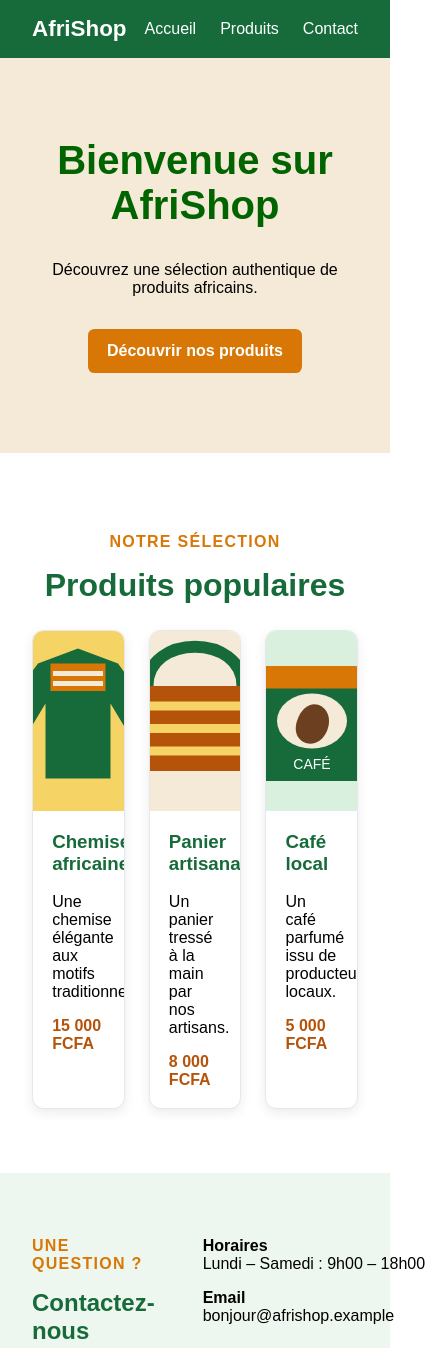
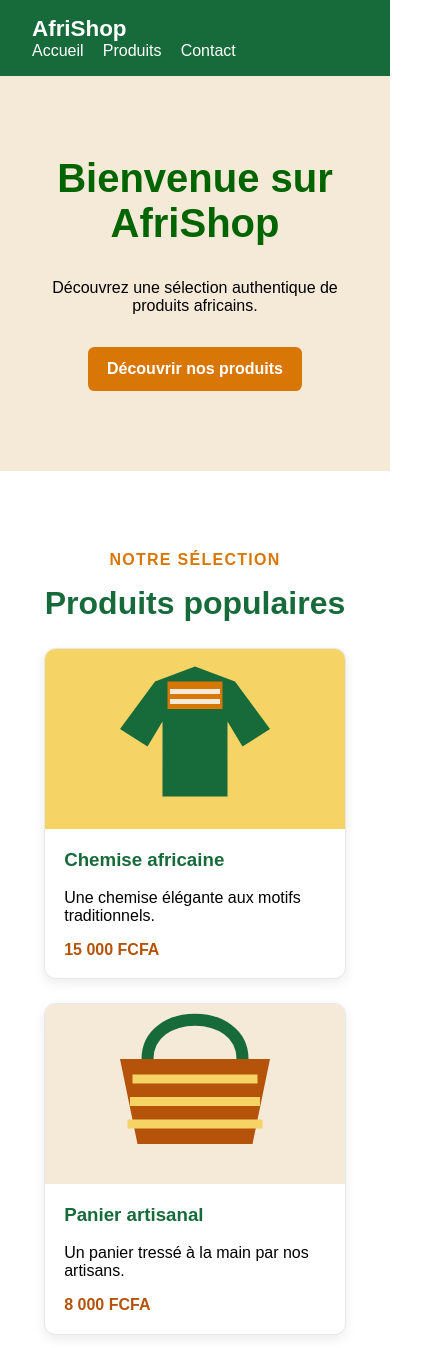
Before and after one commit to yoannathan/AfriShop, a plain HTML site: page index.html in a window 390 px wide. Shown: the top 1348 px of the page, 443 px wide, since content can reach past the window. Drawn offline with Linux system fonts and the light colour scheme.

Commit message:
fix: corriger le debordement des cartes

```diff
--- a/style.css
+++ b/style.css
@@ -46,3 +46,10 @@ nav { display: flex; gap: 1.5rem; }
 .contact-section h2 { color: #176b3a; margin-top: 0; }
 .contact-details { min-width: 240px; }
 footer { background: #123c28; color: white; padding: 1rem 2rem; text-align: center; }
+
+@media (max-width: 760px) {
+  .site-header, .contact-section { align-items: flex-start; flex-direction: column; }
+  nav { flex-wrap: wrap; gap: 0.8rem 1.2rem; }
+  .product-grid { flex-wrap: wrap; }
+  .product-card { min-width: min(100%, 280px); }
+}
```
